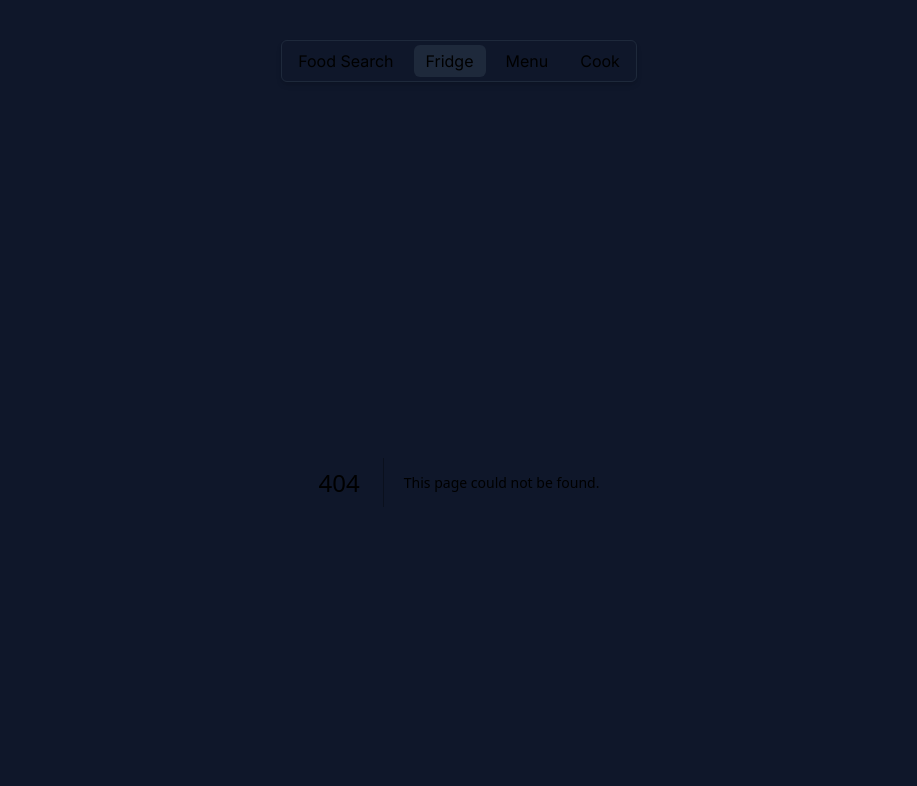
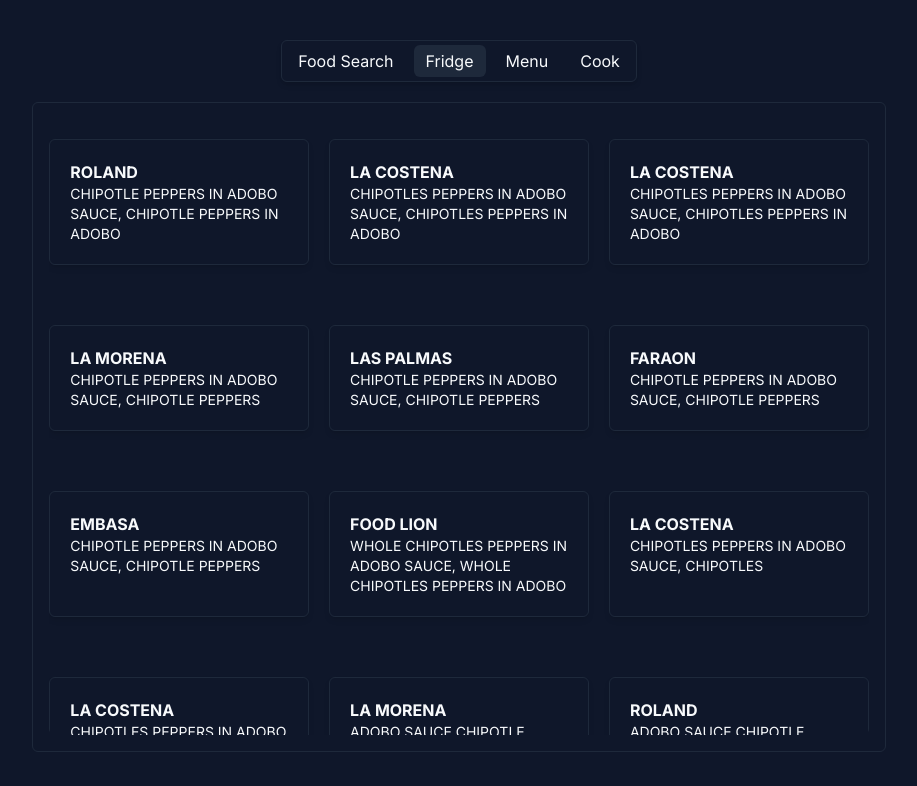
Before and after one commit to seambr/personal-pantry, a Next.js app: page /fridge in a window 1280 px wide. Before the commit this address had no page. Shown: the top 786 px of the page, without its empty margins (181-1098 px from the left). Built offline with nearby package versions, Linux system fonts and the light colour scheme.

Commit message:
fridge page grid

```diff
--- /dev/null
+++ b/app/fridge/page.tsx
@@ -0,0 +1,13 @@
+"use client"
+import FridgeResults from "@/components/FridgeResults"
+import React from "react"
+
+function page() {
+  return (
+    <div className="">
+      <FridgeResults />
+    </div>
+  )
+}
+
+export default page
--- /dev/null
+++ b/components/FridgeResults.tsx
@@ -0,0 +1,32 @@
+"use client"
+import React, { useEffect, useState } from "react"
+import { ScrollArea } from "@/components/ui/scroll-area"
+import { FoodItem, SearchResponse } from "@/interfaces/FoodInterfaces"
+
+function FridgeResults({}) {
+  const [results, setResults] = useState<SearchResponse>()
+
+  useEffect(() => {
+    fetch("api_return_test_data/search_res.json")
+      .then((r) => r.json())
+      .then((data) => setResults(data))
+  }, [])
+
+  return (
+    <ScrollArea className="h-[650px] w-4/6 rounded-md border p-4 gap-2 m-auto mt-5">
+      <div className="fridge-grid grid grid-cols-3 gap-5">
+        {results?.foods.map((r: FoodItem, idx) => (
+          <div
+            key={idx}
+            className="fridge-item border border-secondary shadow-md rounded-md  mt-5 mb-5 p-5 justify-between items-center"
+          >
+            <h3 className="font-bold">{r.brandName}</h3>
+            <p className="text-sm">{r.description}</p>
+          </div>
+        ))}
+      </div>
+    </ScrollArea>
+  )
+}
+
+export default FridgeResults
--- a/components/SearchResults.tsx
+++ b/components/SearchResults.tsx
@@ -12,7 +12,7 @@
       .then((r) => r.json())
       .then((data) => setResults(data))
   }, [])
-  console.log(results)
+
   return (
     <ScrollArea className="h-[650px] w-4/6 rounded-md border p-4 gap-2 m-auto mt-5">
       {results?.foods.map((r, idx) => (
```
